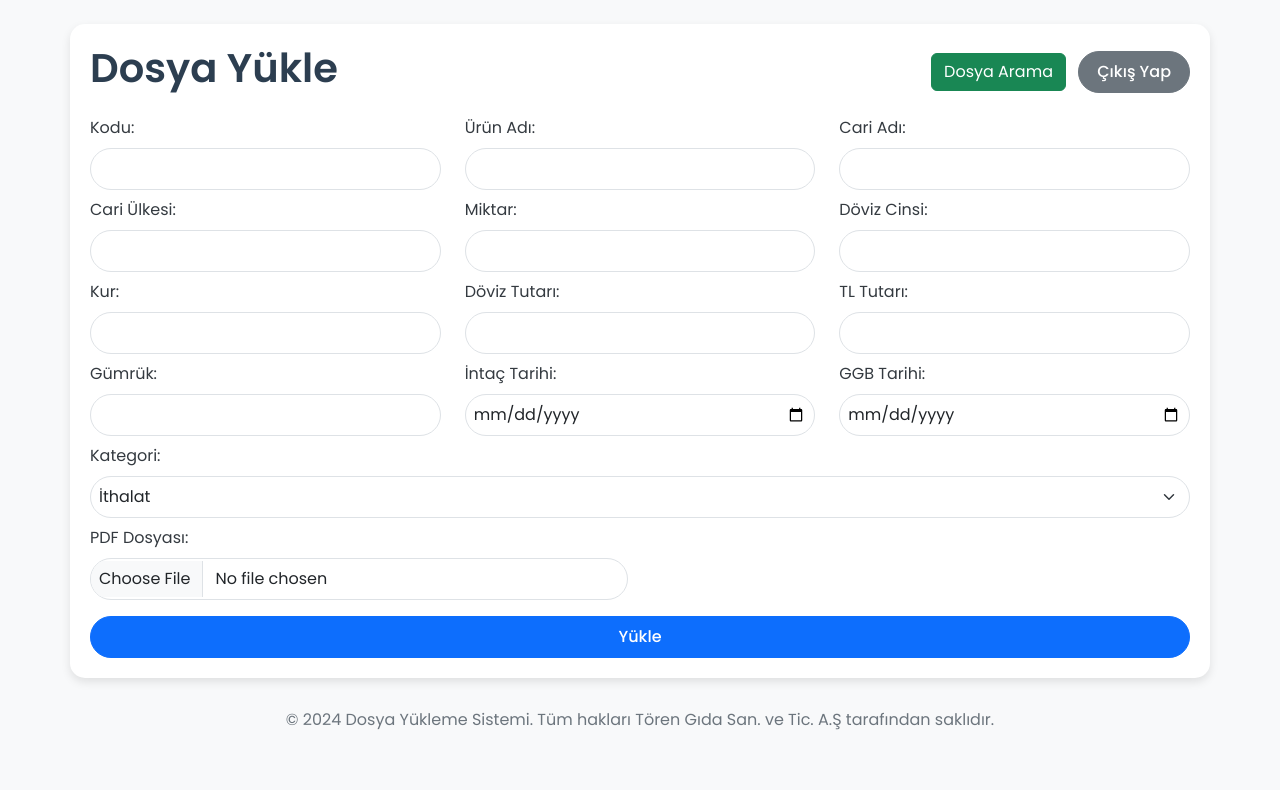
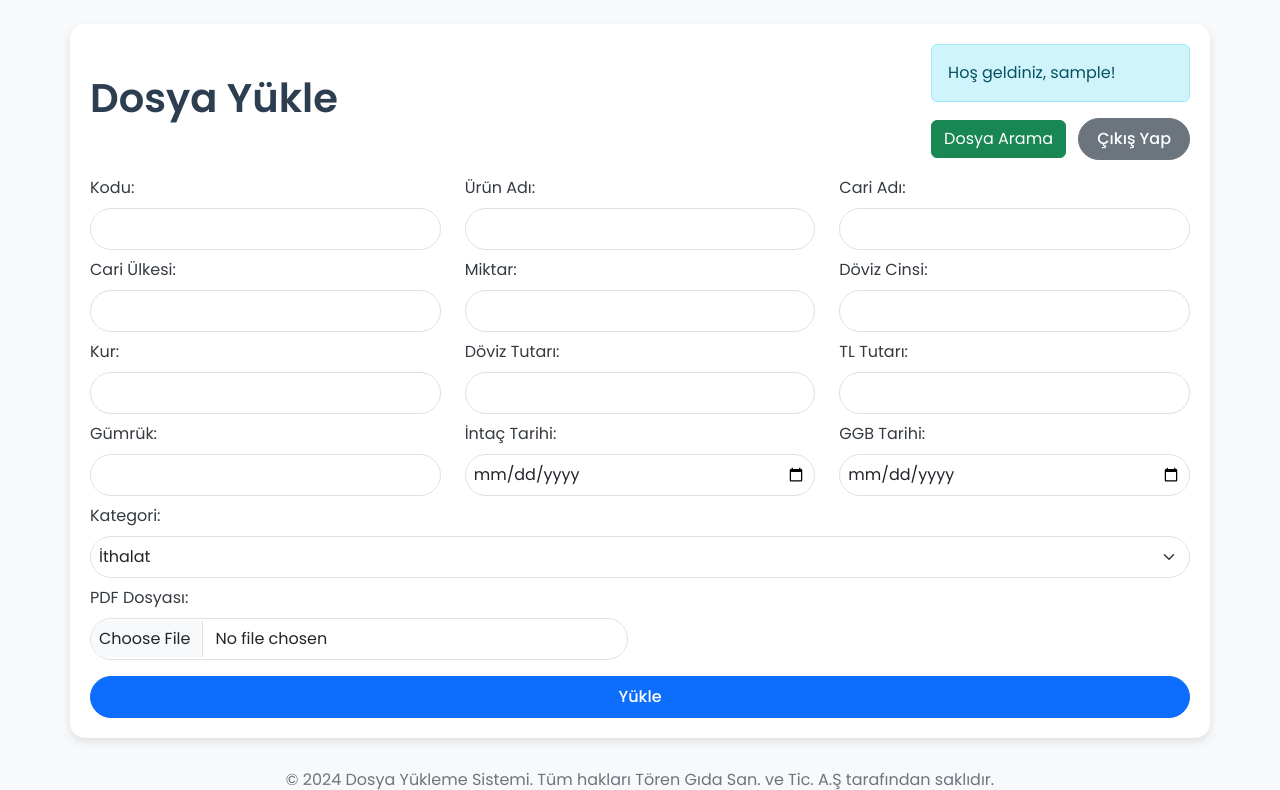
Before and after one commit to MustafaSenliik/Beyanname, a Flask app: page /file/upload in a window 1280 px wide. Shown: the top 790 px of the page. Before the commit the page ends 730 px from the top, so only its background shows below. Run offline with Flask 3, Linux system fonts and the light colour scheme; the visitor is signed in with stand-in values (Sample User, id 1).

Commit message:
kullanici ekranda görünüyor

```diff
--- a/templates/index.html
+++ b/templates/index.html
@@ -75,6 +75,7 @@
         <div class="d-flex justify-content-between align-items-center">
             <h1>Dosya Arama</h1>
             <div>
+                <span class="me-3">Hoş geldiniz, {{ current_user.ad_soyad }}!</span>
                 <a href="{{ url_for('file.upload_file') }}" class="btn btn-success me-2">Dosya Yükle</a>
                 <a href="{{ url_for('auth.logout') }}" class="btn btn-secondary">Çıkış Yap</a>
             </div>
--- a/templates/upload.html
+++ b/templates/upload.html
@@ -53,7 +53,10 @@
     <div class="container mt-4">
         <div class="d-flex justify-content-between align-items-center">
             <h1>Dosya Yükle</h1>
-            <div>
+            <div class="user-info">
+                <div class="alert alert-info" role="alert">
+                    Hoş geldiniz, {{ current_user.ad_soyad }}!
+                </div>
                 <a href="{{ url_for('search.search_page') }}" class="btn btn-success me-2">Dosya Arama</a>
                 <a href="{{ url_for('auth.logout') }}" class="btn btn-secondary">Çıkış Yap</a>
             </div>
```
